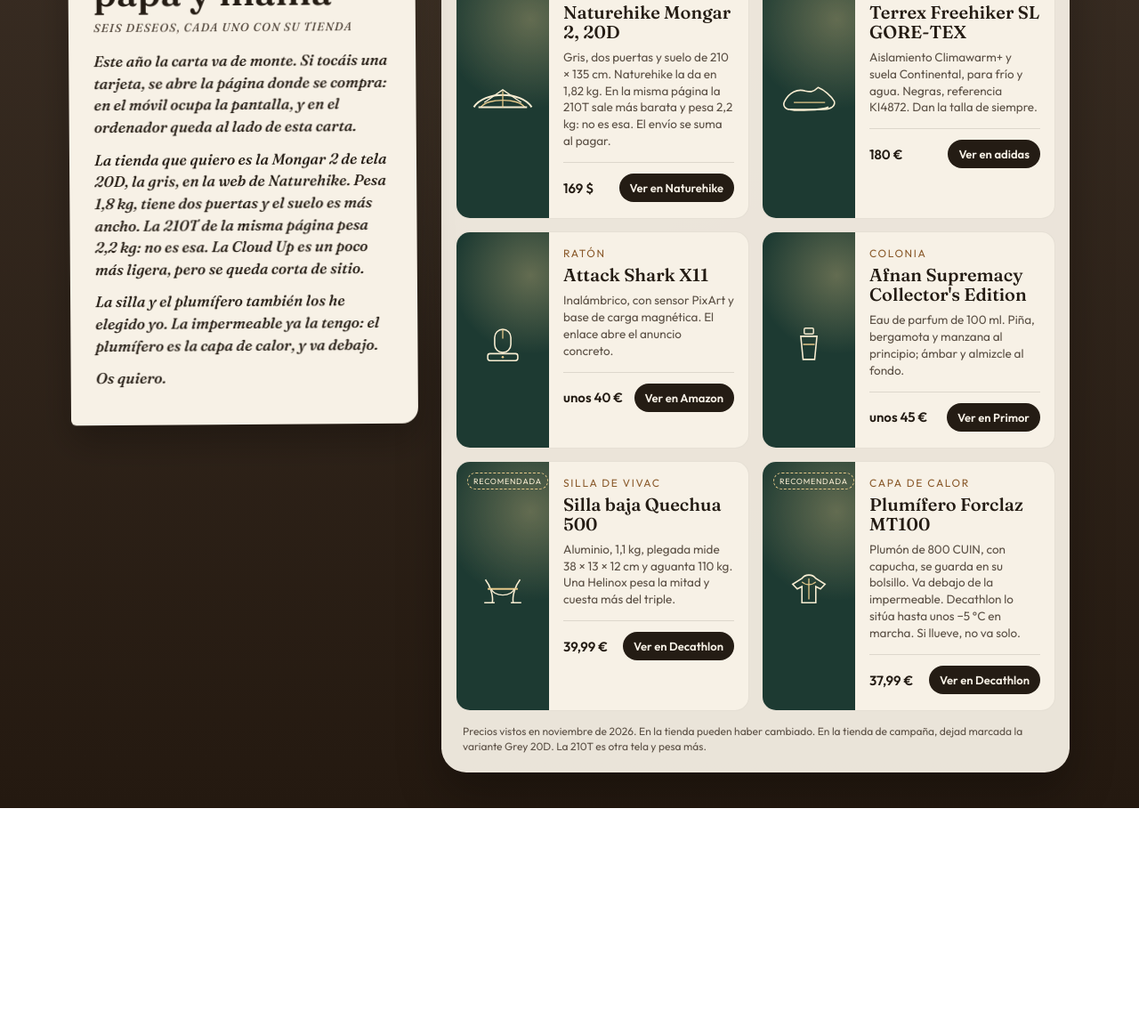
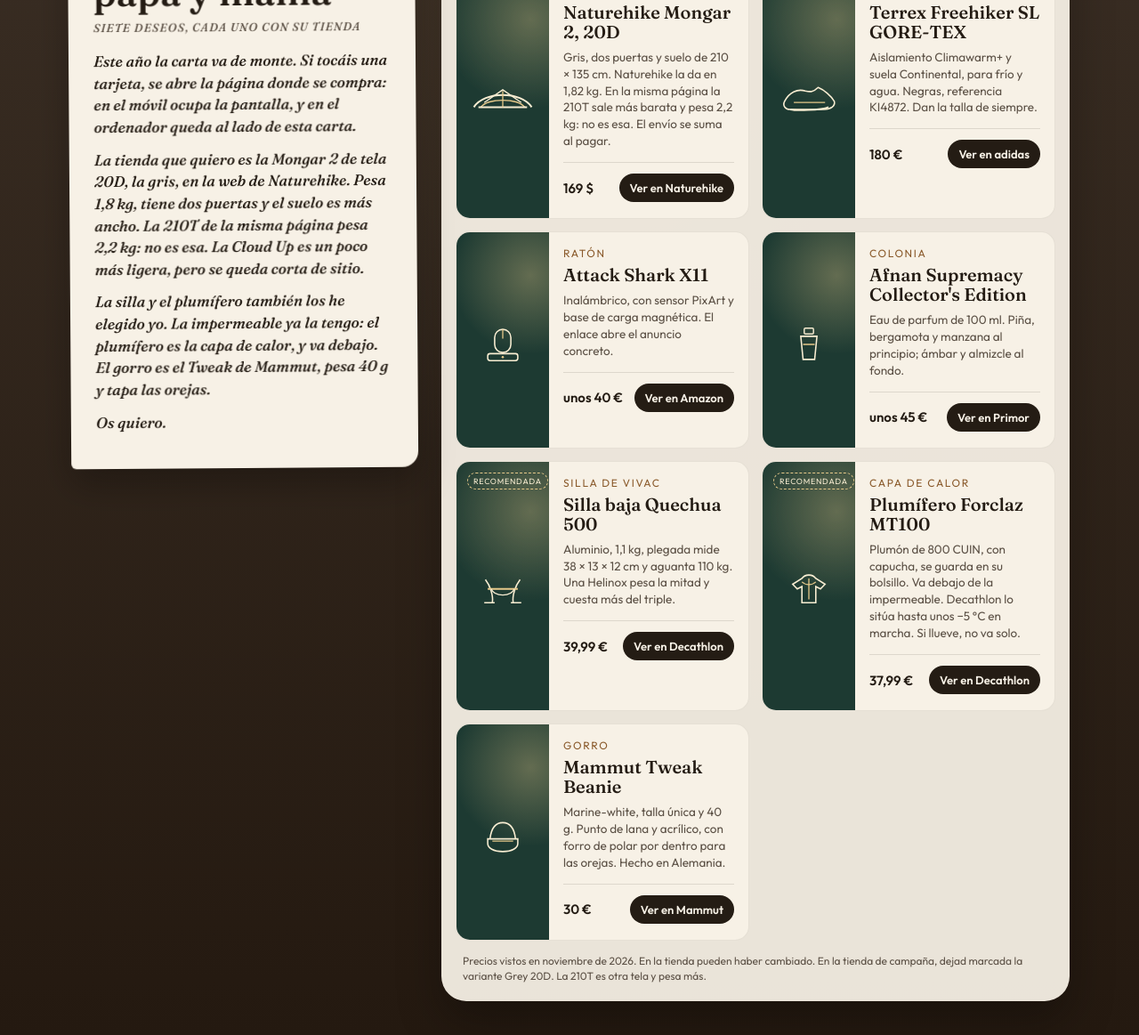
Before and after one commit to DiosGonzalo/carta-reyes, a plain HTML site: page index.html in a window 1280 px wide. Shown: the part 175-1338 px from the top of the page at 89% size. Before the commit the page ends 1083 px from the top, so only its background shows below. Drawn offline with Linux system fonts and the light colour scheme.

Commit message:
Añadir el gorro Mammut Tweak a la carta.
Co-authored-by: Cursor <cursoragent@cursor.com>

```diff
--- a/index.html
+++ b/index.html
@@ -267,22 +267,23 @@
       left: 10px;
       right: 10px;
       bottom: 10px;
-      display: grid;
-      grid-template-columns: repeat(6, 1fr);
+      display: flex;
       gap: 4px;
       padding: 6px;
       border-radius: 18px;
       background: rgba(16, 24, 44, 0.92);
       border: 1px solid rgba(230, 201, 138, 0.35);
       backdrop-filter: blur(8px);
+      overflow-x: auto;
     }
     .dock a {
+      flex: 1 0 auto;
       text-decoration: none;
       text-align: center;
       color: var(--gold-2);
       font-size: 10px;
       letter-spacing: 0.02em;
-      padding: 8px 0 6px;
+      padding: 8px 4px 6px;
       border-radius: 12px;
       min-height: 44px;
     }
@@ -390,10 +391,10 @@
       <article class="letter">
         <div class="seal" aria-hidden="true">R</div>
         <h1>Queridos papá y mamá</h1>
-        <p class="date">Seis deseos, cada uno con su tienda</p>
+        <p class="date">Siete deseos, cada uno con su tienda</p>
         <p>Este año la carta va de monte. Si tocáis una tarjeta, se abre la página donde se compra: en el móvil ocupa la pantalla, y en el ordenador queda al lado de esta carta.</p>
         <p>La tienda que quiero es la Mongar 2 de tela 20D, la gris, en la web de Naturehike. Pesa 1,8 kg, tiene dos puertas y el suelo es más ancho. La 210T de la misma página pesa 2,2 kg: no es esa. La Cloud Up es un poco más ligera, pero se queda corta de sitio.</p>
-        <p>La silla y el plumífero también los he elegido yo. La impermeable ya la tengo: el plumífero es la capa de calor, y va debajo.</p>
+        <p>La silla y el plumífero también los he elegido yo. La impermeable ya la tengo: el plumífero es la capa de calor, y va debajo. El gorro es el Tweak de Mammut, pesa 40 g y tapa las orejas.</p>
         <p class="sign">Os quiero.</p>
       </article>
 
@@ -524,6 +525,25 @@
           </div>
         </a>
 
+        <a class="gift" id="gorro" href="https://www.mammut.com/es/es/products/1191-01352-5899/tweak-beanie" target="_blank" rel="noopener noreferrer">
+          <div class="art">
+            <svg viewBox="0 0 120 84" fill="none" aria-hidden="true">
+              <path d="M38 46c2-18 10-28 22-28s20 10 22 28" stroke="#f8edd2" stroke-width="2.4"/>
+              <path d="M34 46h52v8c0 8-10 14-26 14S34 62 34 54v-8z" stroke="#f8edd2" stroke-width="2.4"/>
+              <path d="M42 50h36" stroke="#e6c98a" stroke-width="2"/>
+            </svg>
+          </div>
+          <div class="body">
+            <span class="kicker">Gorro</span>
+            <h3>Mammut Tweak Beanie</h3>
+            <p class="why">Marine-white, talla única y 40 g. Punto de lana y acrílico, con forro de polar por dentro para las orejas. Hecho en Alemania.</p>
+            <div class="foot">
+              <span class="price">30 €</span>
+              <span class="cta">Ver en Mammut</span>
+            </div>
+          </div>
+        </a>
+
         <p class="note">Precios vistos en noviembre de 2026. En la tienda pueden haber cambiado. En la tienda de campaña, dejad marcada la variante Grey 20D. La 210T es otra tela y pesa más.</p>
       </section>
     </div>
@@ -536,6 +556,7 @@
     <a href="#colonia">Colonia</a>
     <a href="#silla">Silla</a>
     <a href="#capa">Capa</a>
+    <a href="#gorro">Gorro</a>
   </nav>
 </body>
 </html>
```
